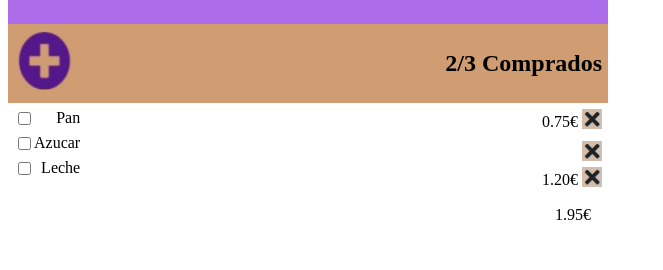
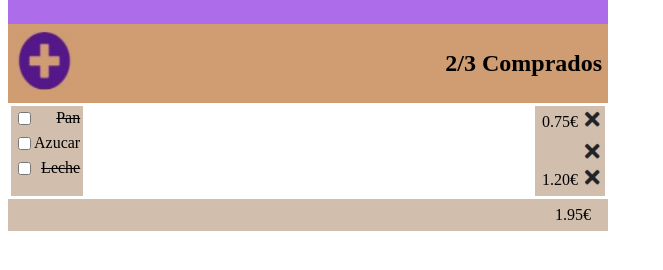
Before and after one commit to SerafinMLG/202309-w1ch3-serafin-alferez, a plain HTML site: page index.html in a window 1280 px wide. Shown: the part 80-350 px from the top of the page, without its empty margins (0-663 px from the left). Drawn offline with Linux system fonts and the light colour scheme.

Commit message:
add modifyed files

```diff
--- a/index.html
+++ b/index.html
@@ -35,10 +35,9 @@
         </div>
 
         <div>
-            <section>
-                <section>
+            <section class="mybody">
+                <section class="product">
                     <div>
-
                         <input type="checkbox" name="product">Pan
                     </div>
                 </section>
@@ -47,7 +46,7 @@
                         <input type="checkbox" name="product">Azucar
                     </div>
                 </section>
-                <section>
+                <section class="product">
                     <div>
                         <input type="checkbox" name="product">Leche
                     </div>
@@ -55,7 +54,7 @@
             </section>
 
 
-            <section>
+            <section class="mybody">
                 <div>
                     <p>0.75€</p><img src="x.png" alt="equis de marcado" height="20px" width="20px">
                 </div>
--- a/style.css
+++ b/style.css
@@ -39,7 +39,7 @@ h1 {
 
 
 section {
-
+    background-color: rgb(209,190,173);
 
 }
 
@@ -55,6 +55,7 @@ p {
 
 [type="checkbox"] {
     display: flex;
+    text-decoration: line-through;
     flex-direction: row; */
     justify-content: space-between;
     align-items: center;
@@ -62,3 +63,11 @@ p {
     padding: 10px 20px;
 
 }
+
+.product {
+    text-decoration: line-through;
+    background-color: rgb(209,190,173);
+}
+.mybody {
+    background-color: rgb(209,190,173);
+}
```
